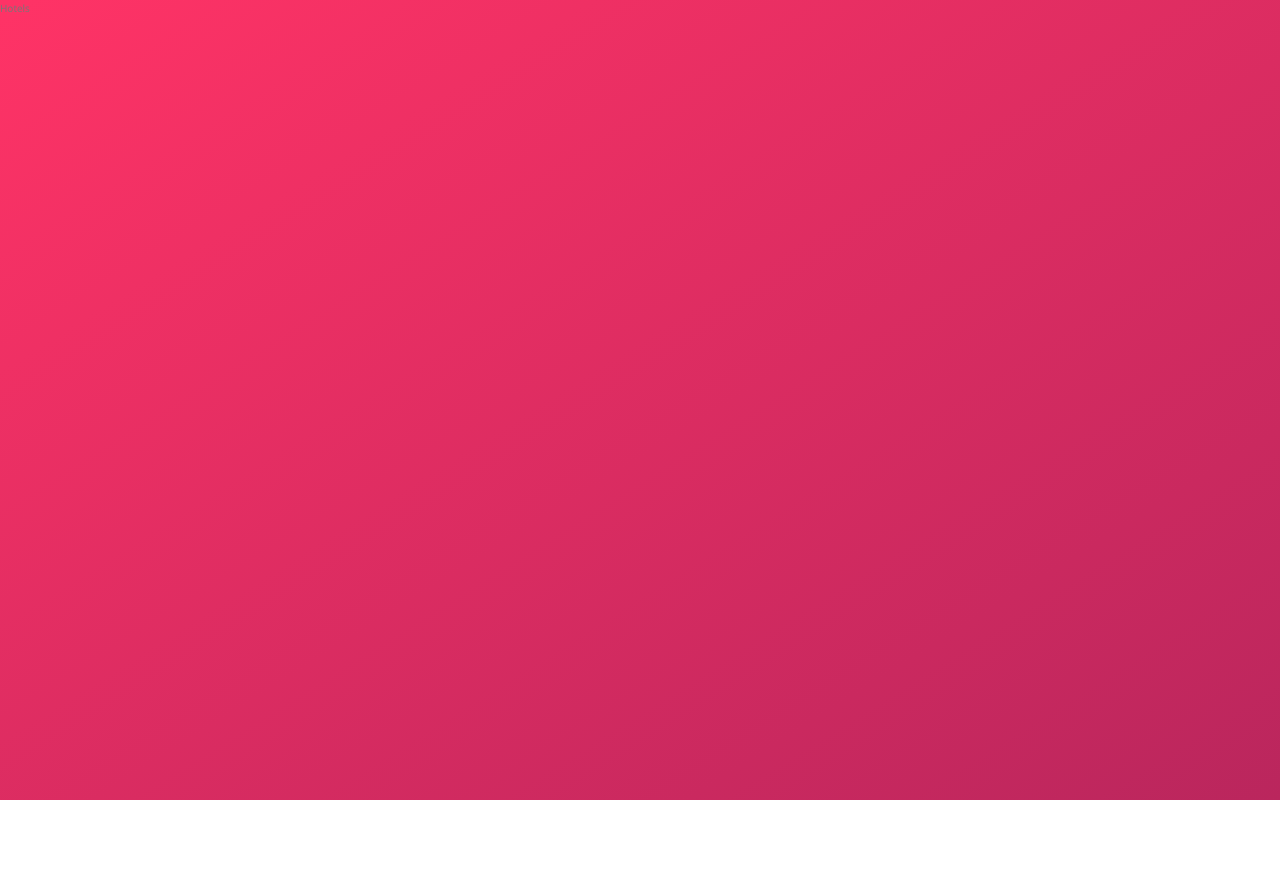
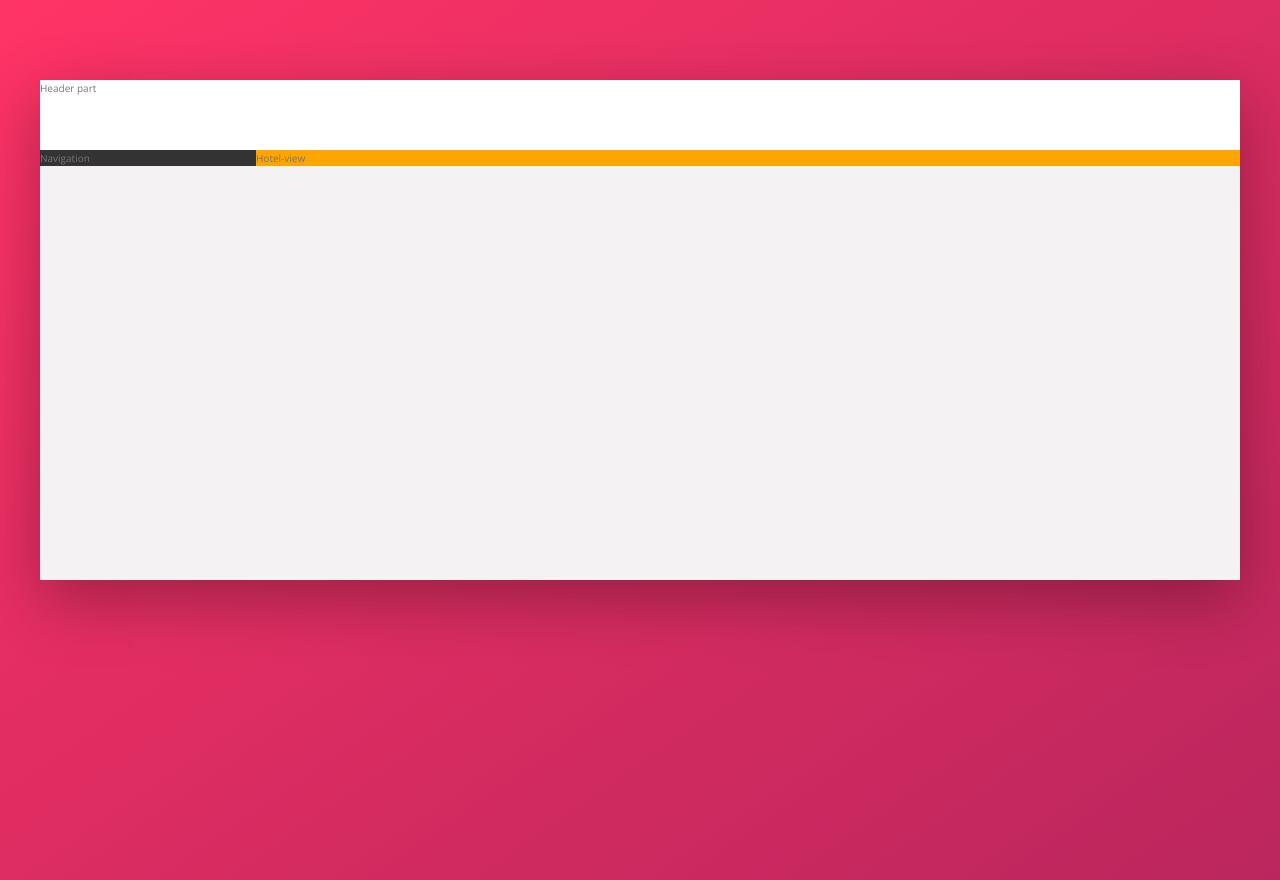
Before and after one commit to NikolayDimov/Booking-Hotels, a website: page index.html in a window 1280 px wide. Before the commit the page ends 800 px from the top, so only its background shows below. Drawn offline with nearby package versions, Linux system fonts and the light colour scheme.

Commit message:
layout display flex

```diff
--- a/index.html
+++ b/index.html
@@ -13,7 +13,19 @@
 </head>
 
 <body>
-    Hotels
+    <div class="container">
+        <header class="header">
+            Header part
+        </header>
+        <div class="content">
+            <nav class="sidebar">
+                Navigation
+            </nav>
+            <main class="hotel-view">
+                Hotel-view
+            </main>
+        </div>
+    </div>
 </body>
 
 </html>
--- a/sass/_base.scss
+++ b/sass/_base.scss
@@ -12,6 +12,8 @@
     --color-grey-dark-1: #333;
     --color-grey-dark-2: #777;
     --color-grey-dark-3: #999;
+
+    --shadow-dark: 0 2rem 6rem rgba(0,0,0,.3);
 }
 
 * {
--- a/sass/_layout.scss
+++ b/sass/_layout.scss
@@ -0,0 +1,32 @@
+.container {
+    max-width: 120rem;
+    margin: 8rem auto;
+    background-color: var(--color-grey-light-2);
+    box-shadow: var(--shadow-dark);
+
+    min-height: 50rem;
+}
+
+.header {
+    height: 7rem;
+    background-color: #fff;
+    border-bottom: var(--color-grey-light-2);
+}
+
+.content {
+    display: flex;
+
+}
+
+.sidebar {
+    background-color: var(--color-grey-dark-1);
+
+    flex: 0 0 18%;
+}
+
+.hotel-view {
+    background-color: #fff;
+    background-color: orange;
+
+    flex: 1;
+}
```
Also changed, not shown: css/style.css.
